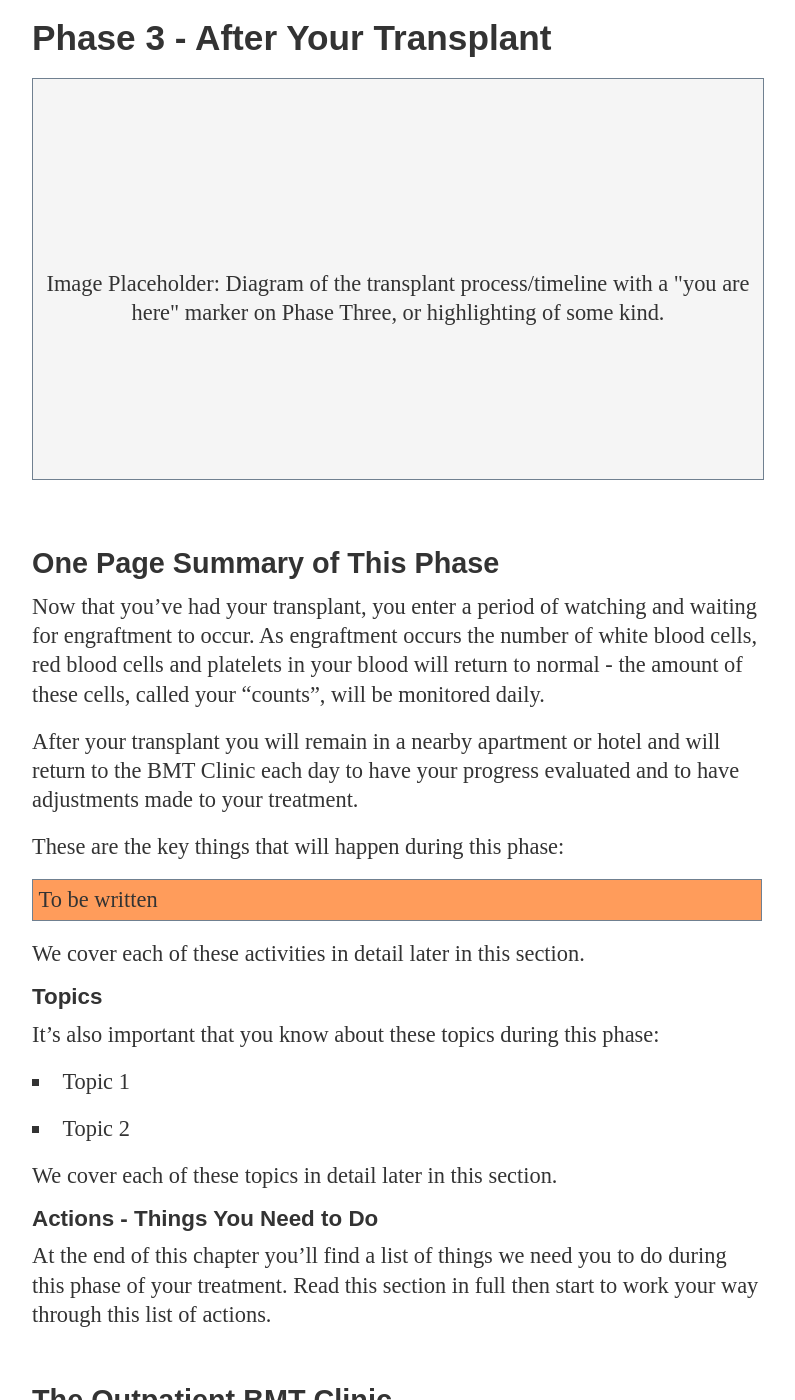
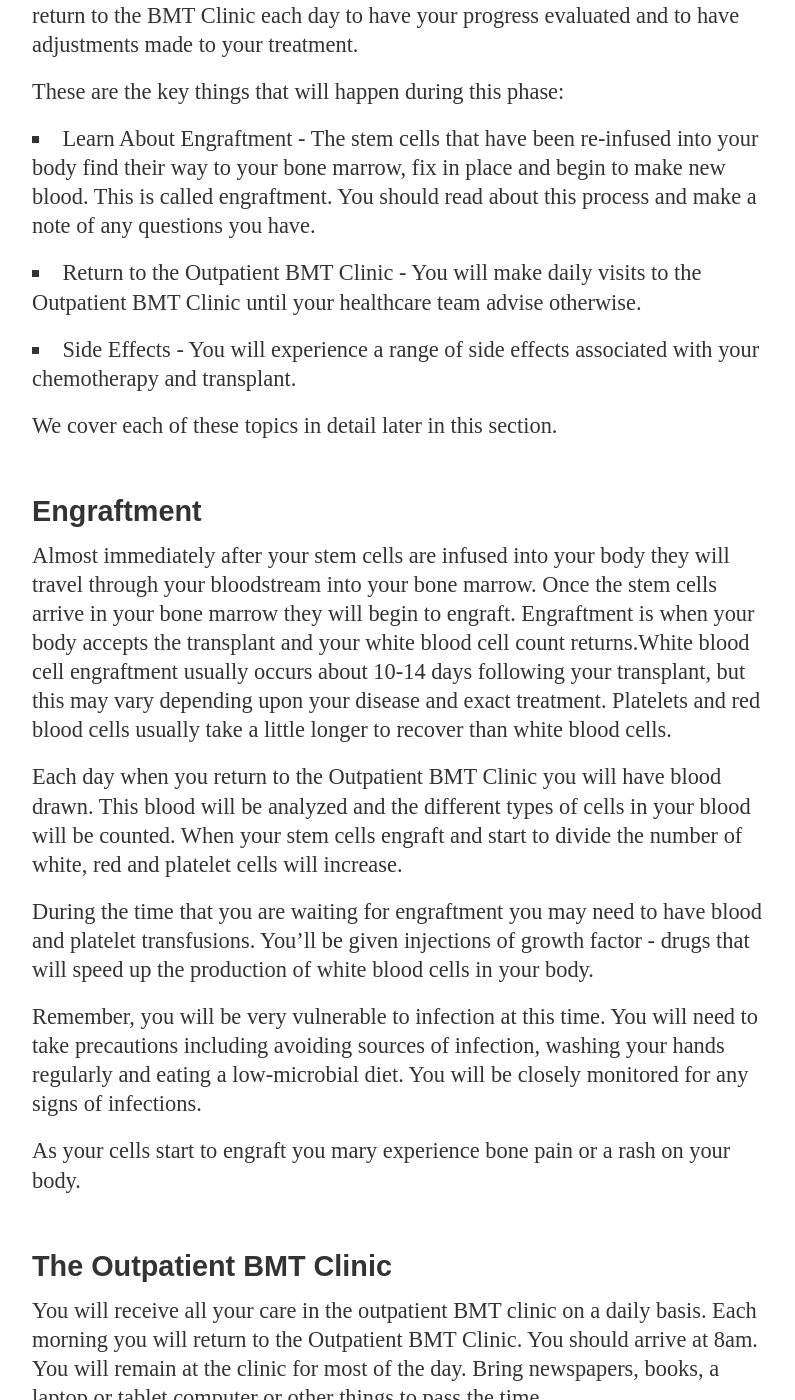
Before and after one commit to mskccpatiented/contentaudit, a Jekyll site: the page built from _posts/2012-11-19-auto-bmt-outpatient-guide-hybrid.md, in a window 1280 px wide and 1400 px high, scrolled down 43249 px. Shown: the whole window, without its empty margins (128-923 px from the left). Built offline with Jekyll 4.4.1, drawn with Linux system fonts in a browser that asks for light colours; Markdown is read by kramdown in place of the engine named in the settings; some of the changed text lies outside the part shown.

Commit message:
continuing close read - starting to edit phase 3

```diff
--- a/_posts/2012-11-19-auto-bmt-outpatient-guide-hybrid.md
+++ b/_posts/2012-11-19-auto-bmt-outpatient-guide-hybrid.md
@@ -629,10 +629,30 @@ After your stem cells are infused through your catheter you will remain in your
 
 Your urine may appear bloody for 24 hours after your stem cells are infused into your body. This is your body's way of getting rid of the byproducts of the stem cells that are not needed.
 
+<div class="phasedivider">End of Phase 2 Divider</div>
+
+<p class="dmz">Final Draft - This is where I am right now. Everything after this is content from an older draft. </p>
+
+## Phase 3 - After Your Transplant
+<div class="image-placeholder"><p>Image Placeholder: Diagram of the transplant process/timeline with a "you are here" marker on Phase Three, or highlighting of some kind.</p></div>
+
+### One Page Summary of This Phase
+Now that you've had your transplant, you enter a period of watching and waiting for your stem cells to begin producing new blood, a process called engraftment.
+
+As engraftment occurs the number of white blood cells, red blood cells and platelets in your blood will return to normal - the amount of these cells, called your "counts", will be monitored daily.
+
+After your transplant you will remain in a nearby apartment or hotel and will return to the BMT Clinic each day to have your progress evaluated and to have adjustments made to your treatment.
+
+These are the key things that will happen during this phase:
+
+* Learn About Engraftment - The stem cells that have been re-infused into your body find their way to your bone marrow, fix in place and begin to make new blood. This is called engraftment. You should read about this process and make a note of any questions you have.
+* Return to the Outpatient BMT Clinic - You will make daily visits to the Outpatient BMT Clinic until your healthcare team advise otherwise.
+* Side Effects - You will experience a range of side effects associated with your chemotherapy and transplant.
+
+We cover each of these topics in detail later in this section.
+
 ### Engraftment
-Almost immediately after your stem cells are infused into your body they will travel through your bloodstream into your bone marrow.
-
-Once the stem cells arrive in your bone marrow they begin to engraft. Engraftment is when your body accepts the transplant and your white blood cell count returns.White blood cell engraftment usually occurs about 10-14 days following your transplant, but this may vary depending upon your disease and exact treatment. Platelets and red blood cells usually take a little longer to recover than white blood cells.
+Almost immediately after your stem cells are infused into your body they will travel through your bloodstream into your bone marrow. Once the stem cells arrive in your bone marrow they will begin to engraft. Engraftment is when your body accepts the transplant and your white blood cell count returns.White blood cell engraftment usually occurs about 10-14 days following your transplant, but this may vary depending upon your disease and exact treatment. Platelets and red blood cells usually take a little longer to recover than white blood cells.
 
 Each day when you return to the Outpatient BMT Clinic you will have blood drawn. This blood will be analyzed and the different types of cells in your blood will be counted. When your stem cells engraft and start to divide the number of white, red and platelet cells will increase.
 
@@ -641,35 +661,6 @@ During the time that you are waiting for engraftment you may need to have blood
 Remember, you will be very vulnerable to infection at this time. You will need to take precautions including avoiding sources of infection, washing your hands regularly and eating a low-microbial diet. You will be closely monitored for any signs of infections.
 
 As your cells start to engraft you mary experience bone pain or a rash on your body.
-
-<div class="phasedivider">End of Phase 2 Divider</div>
-
-<p class="dmz">Final Draft - This is where I am right now. Everything after this is content from an older draft. </p>
-
-## Phase 3 - After Your Transplant
-<div class="image-placeholder"><p>Image Placeholder: Diagram of the transplant process/timeline with a "you are here" marker on Phase Three, or highlighting of some kind.</p></div>
-
-### One Page Summary of This Phase
-Now that you've had your transplant, you enter a period of watching and waiting for engraftment to occur. As engraftment occurs the number of white blood cells, red blood cells and platelets in your blood will return to normal - the amount of these cells, called your "counts", will be monitored daily.
-
-After your transplant you will remain in a nearby apartment or hotel and will return to the BMT Clinic each day to have your progress evaluated and to have adjustments made to your treatment.
-
-These are the key things that will happen during this phase:
-
-<p class="outstanding">To be written</p>
-
-We cover each of these activities in detail later in this section.
-
-#### Topics
-It's also important that you know about these topics during this phase:
-
-* Topic 1
-* Topic 2
-
-We cover each of these topics in detail later in this section.
-
-#### Actions - Things You Need to Do
-At the end of this chapter you'll find a list of things we need you to do during this phase of your treatment. Read this section in full then start to work your way through this list of actions.
 
 ### The Outpatient BMT Clinic
 You will receive all your care in the outpatient BMT clinic on a daily basis. Each morning you will return to the Outpatient BMT Clinic. You should arrive at 8am. You will remain at the clinic for most of the day. Bring newspapers, books, a laptop or tablet computer or other things to pass the time.
```
